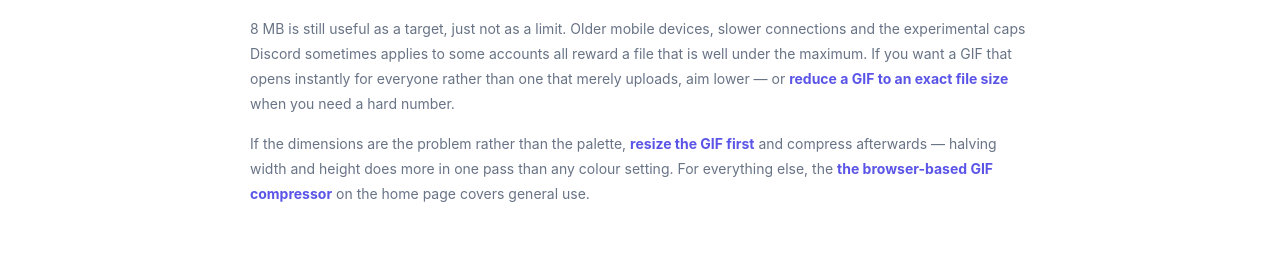
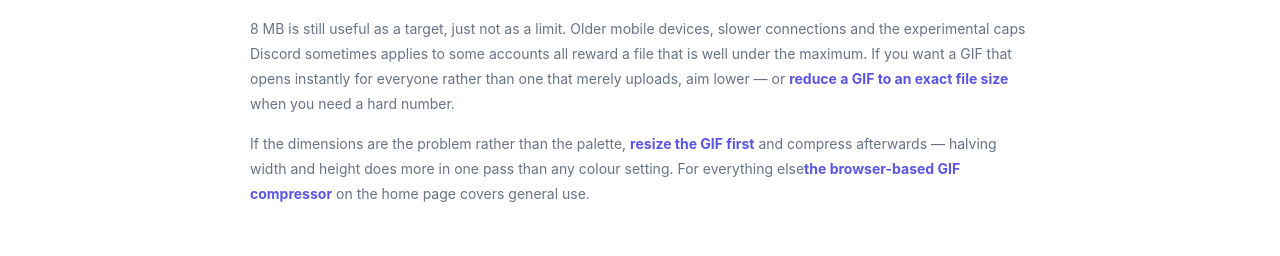
Before and after one commit to syz996/gifsmall, a Next.js app: page /gif-compressor-for-discord in a window 1280 px wide. Shown: the part 2344-2600 px from the top of the page. Built offline with nearby package versions, Linux system fonts and the light colour scheme.

Commit message:
Fix formatting in GIF compressor instructions

```diff
--- a/app/gif-compressor-for-discord/page.tsx
+++ b/app/gif-compressor-for-discord/page.tsx
@@ -198,7 +198,7 @@ export default function Page() {
               resize the GIF first
             </Link>{' '}
             and compress afterwards — halving width and height does more in one pass than any
-            colour setting. For everything else, the{' '}
+            colour setting. For everything else
             <Link className="text-link" href="/">
               the browser-based GIF compressor
             </Link>{' '}
```
